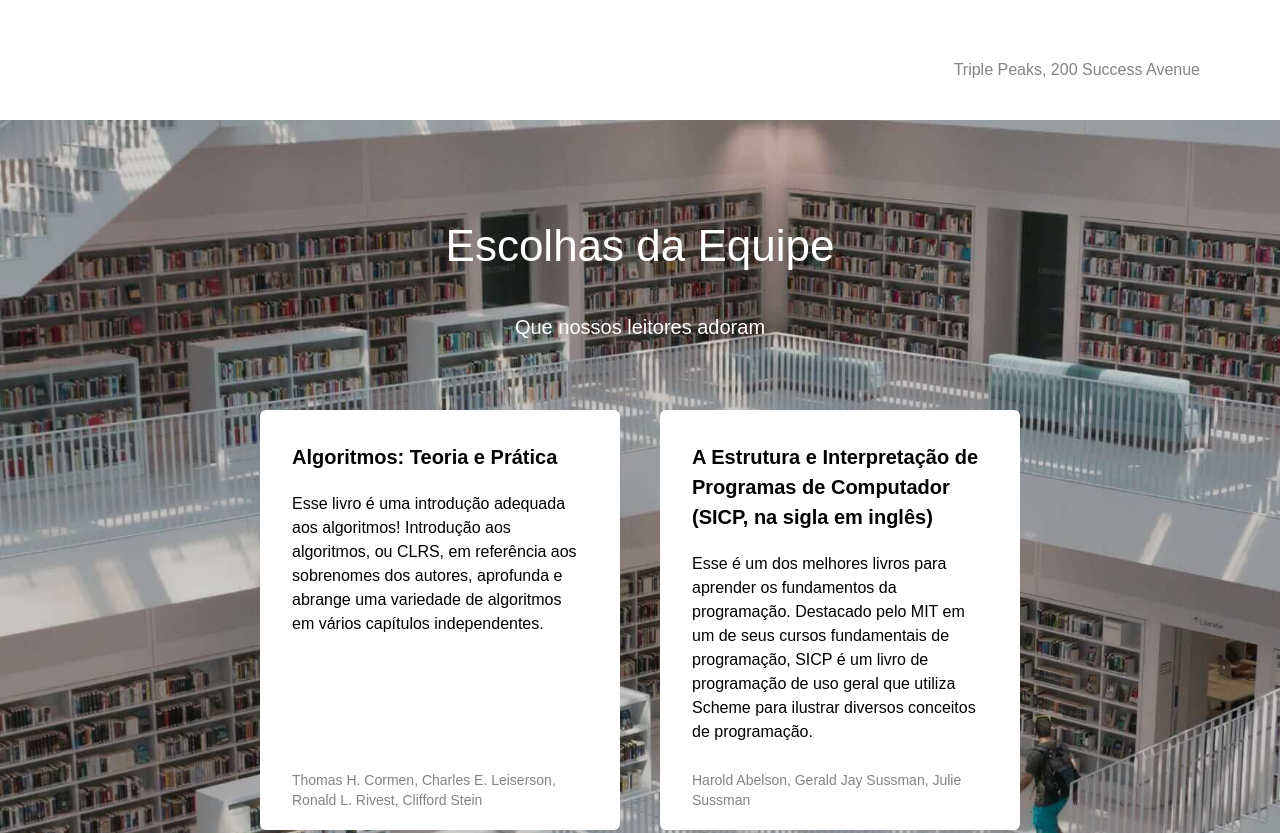
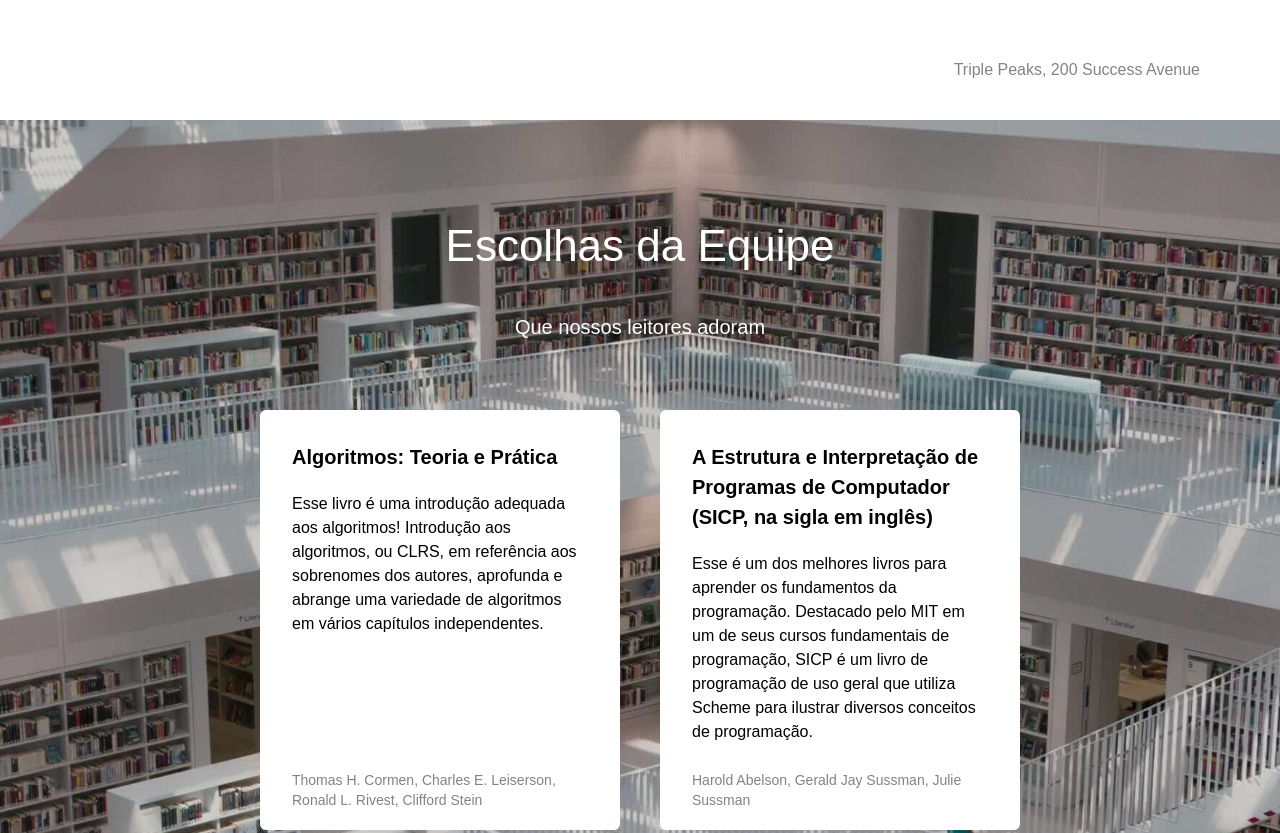
Before and after one commit to dfminotto/web_project_library_pt, a plain HTML site: page index.html in a window 1280 px wide. Shown: the part 680-1513 px from the top of the page. Drawn offline with Linux system fonts and the light colour scheme.

Commit message:
Alteração styles

```diff
--- a/styles/style.css
+++ b/styles/style.css
@@ -97,7 +97,7 @@
 .staff {
   background-image: url("../images/staff_picks_background.jpg");
   padding: 100px 0 140px;
-  background-position: cencter;
+  background-position: center;
   background-size: cover;
   background-repeat: no-repeat;
 }
```
